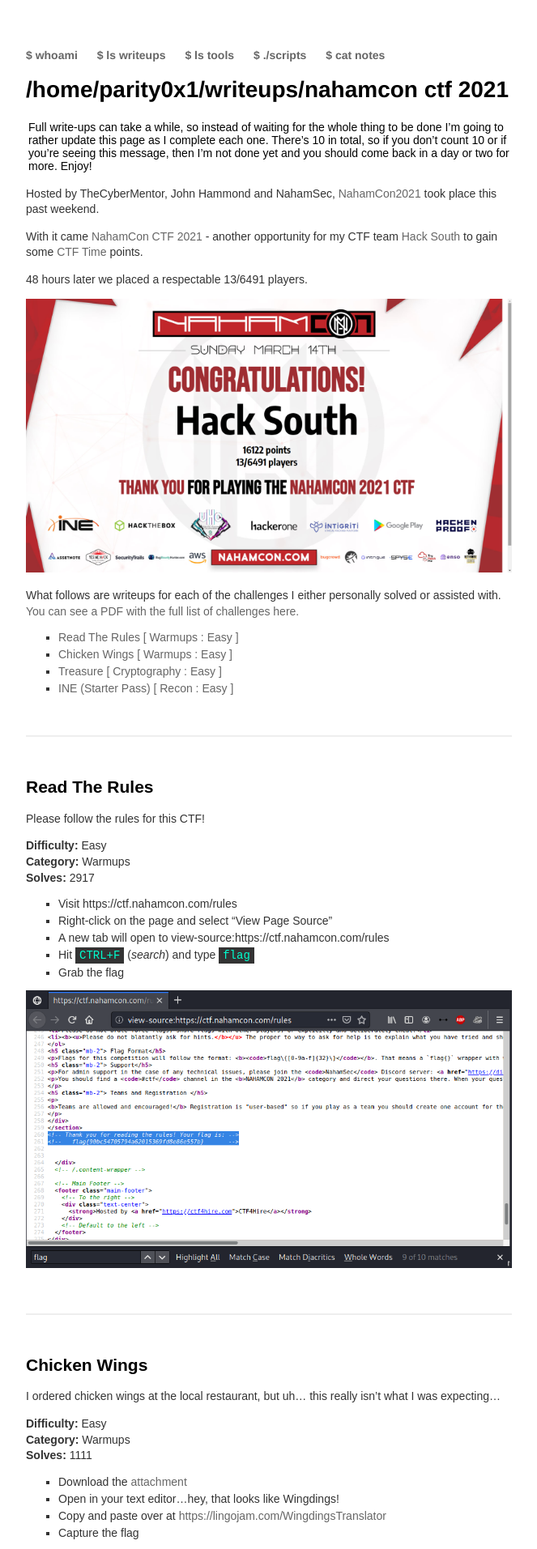
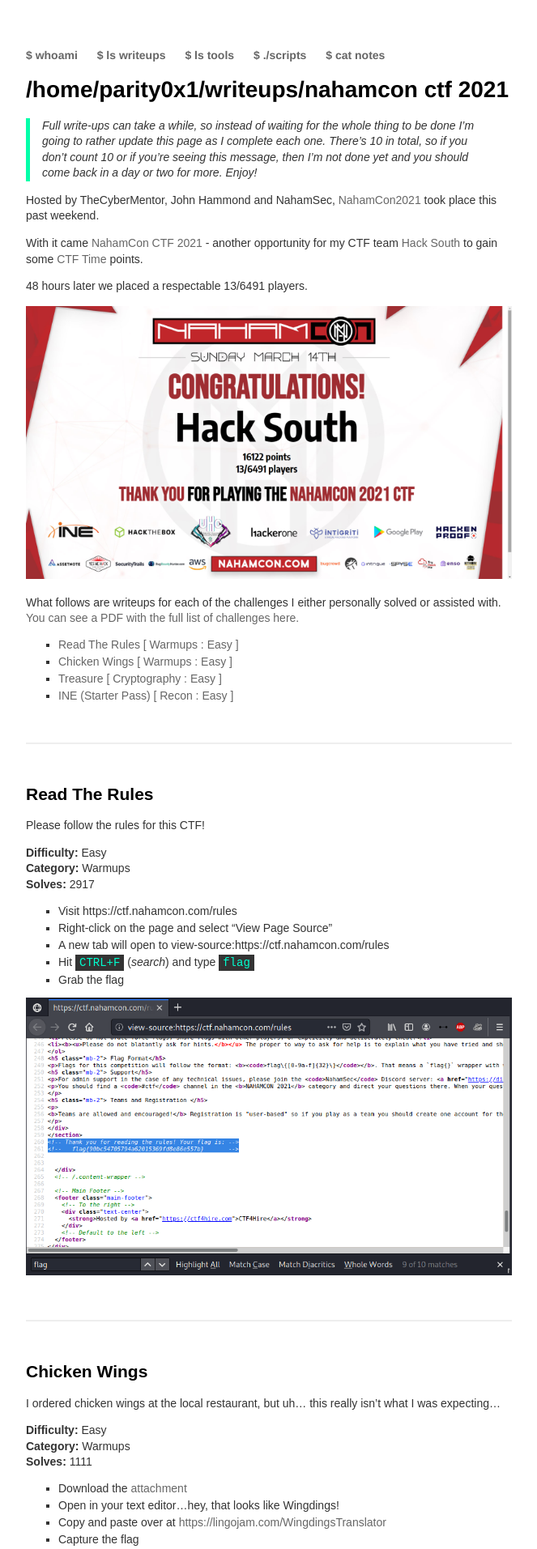
Before and after one commit to parity0x1/parity0x1.github.io, a Jekyll site: the page built from _posts/2021-03-14-nahamcon-ctf-2021.md, in a window 1280 px wide. Shown: the top 1913 px of the page at 81% size, without its empty margins (308-971 px from the left). Built offline with Jekyll 4.4.1, drawn with Linux system fonts in a browser that asks for light colours.

Commit message:
Don't quote me on this

```diff
--- a/_posts/2021-03-14-nahamcon-ctf-2021.md
+++ b/_posts/2021-03-14-nahamcon-ctf-2021.md
@@ -4,7 +4,7 @@
 date: 2021-03-14
 ---
 
-| Full write-ups can take a while, so instead of waiting for the whole thing to be done I'm going to rather update this page as I complete each one. There's 10 in total, so if you don't count 10 or if you're seeing this message, then I'm not done yet and you should come back in a day or two for more. Enjoy!
+> Full write-ups can take a while, so instead of waiting for the whole thing to be done I'm going to rather update this page as I complete each one. There's 10 in total, so if you don't count 10 or if you're seeing this message, then I'm not done yet and you should come back in a day or two for more. Enjoy!
 
 Hosted by TheCyberMentor, John Hammond and NahamSec, [NahamCon2021](https://www.nahamcon.com/) took place this past weekend.
 
```
